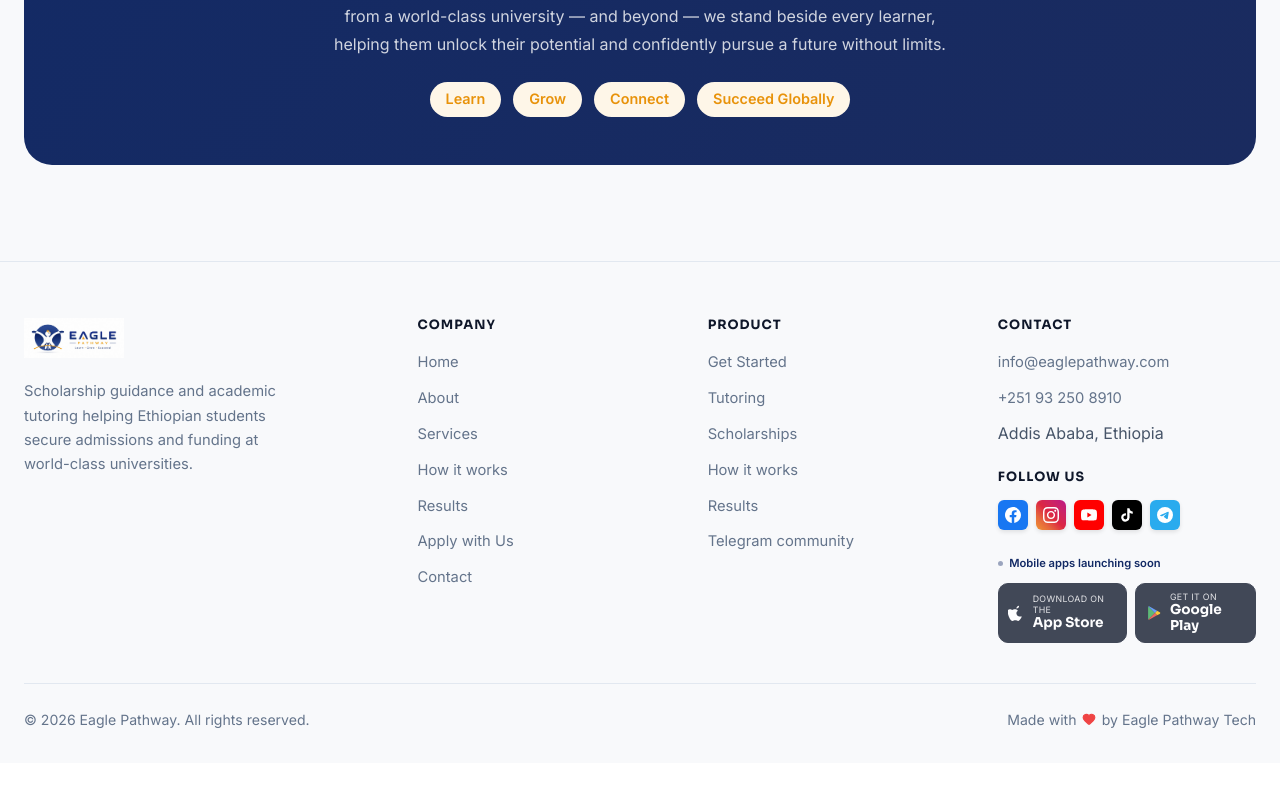
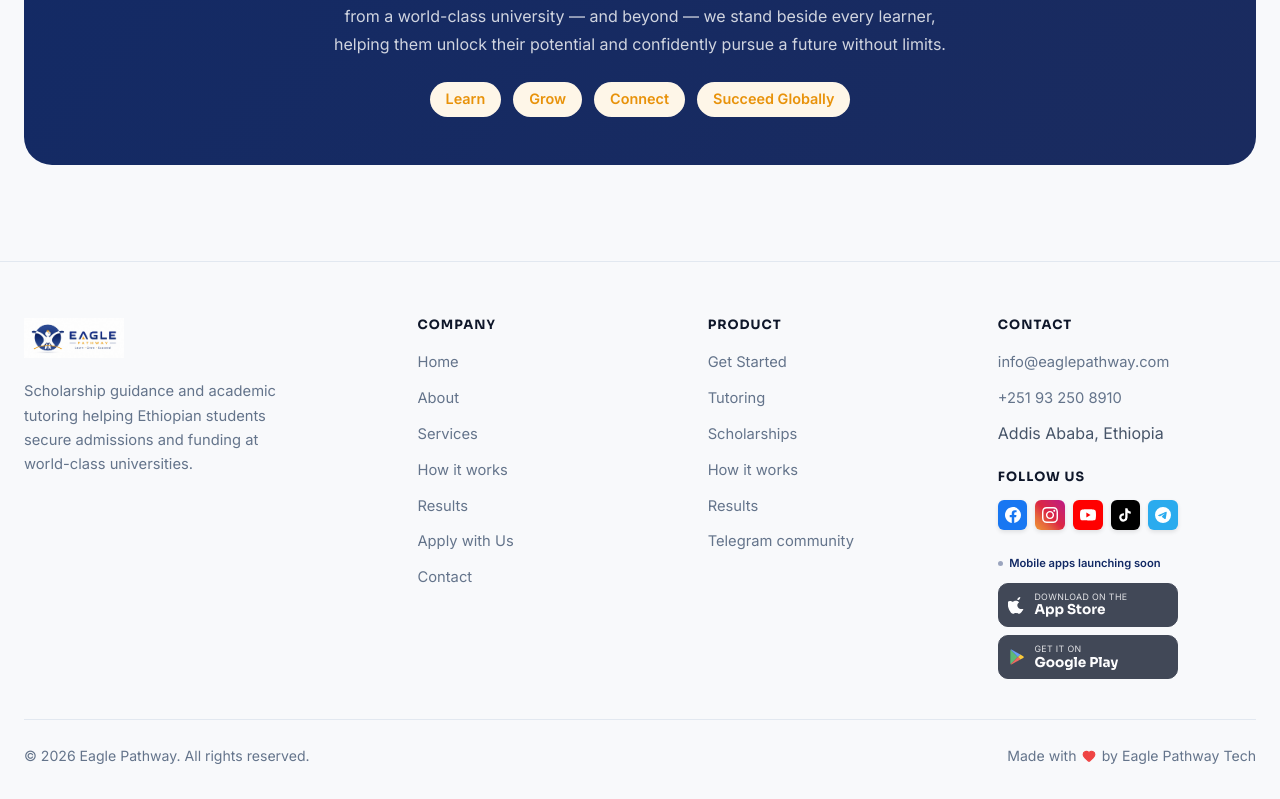
Before and after one commit to Eagle-Pathway/eagle-pathway-web, a Next.js app: page /about in a window 1280 px wide. Shown: the part 5067-5866 px from the top of the page. Before the commit the page ends 5830 px from the top, so only its background shows below. Built offline with nearby package versions, Linux system fonts and the light colour scheme.

Commit message:
css update

```diff
--- a/app/globals.css
+++ b/app/globals.css
@@ -1379,8 +1379,8 @@ img { max-width: 100%; display: block; }
 .form-status.err { color: #dc2626; }
 
 /* ---------- App store buttons ---------- */
-.app-area { display: flex; flex-direction: column; gap: 0.65rem; }
-.app-area.center { align-items: center; text-align: center; }
+.app-area { display: flex; flex-direction: column; gap: 0.65rem; width: 180px; }
+.app-area.center { align-items: center; text-align: center; width: auto; }
 .app-soon {
   display: inline-flex;
   align-items: center;
@@ -1398,8 +1398,8 @@ img { max-width: 100%; display: block; }
   animation: pulse-dot 2s ease-in-out infinite;
 }
 @keyframes pulse-dot { 0%, 100% { opacity: 1; } 50% { opacity: 0.35; } }
-.app-btns { display: flex; gap: 0.6rem; flex-wrap: wrap; }
-.app-area.center .app-btns { justify-content: center; }
+.app-btns { display: flex; flex-direction: column; gap: 0.5rem; width: 100%; }
+.app-area.center .app-btns { justify-content: center; flex-direction: row; width: auto; }
 .store-btn {
   display: inline-flex;
   align-items: center;
@@ -1408,7 +1408,9 @@ img { max-width: 100%; display: block; }
   border-radius: 10px;
   border: 1px solid;
   transition: transform 0.2s var(--ease), box-shadow 0.2s var(--ease);
-}
+  width: 100%;
+}
+.app-area.center .store-btn { width: auto; }
 .store-btn.dark { background: var(--ink); color: #fff; border-color: var(--ink); }
 .store-btn.light { background: #fff; color: var(--ink); border-color: rgba(255, 255, 255, 0.45); }
 .store-btn:not(.is-soon):hover { transform: translateY(-2px); box-shadow: var(--shadow); }
@@ -2924,12 +2926,12 @@ height: 45px;
   .dest-grid { grid-template-columns: 1fr; }
 }
 
-
 /* ---------- Social Links ---------- */
 .social-links {
   display: flex;
   gap: 0.5rem;
   align-items: center;
+  width: 180px;
 }
 
 .social-icon {
```
